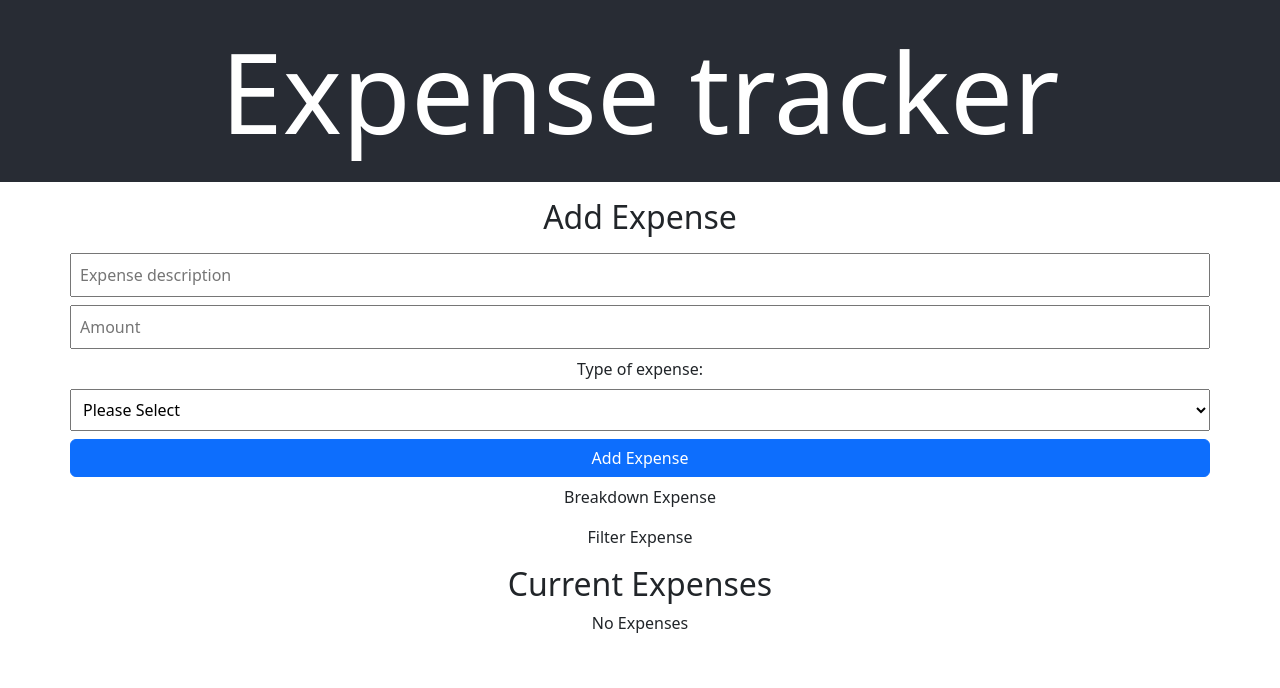
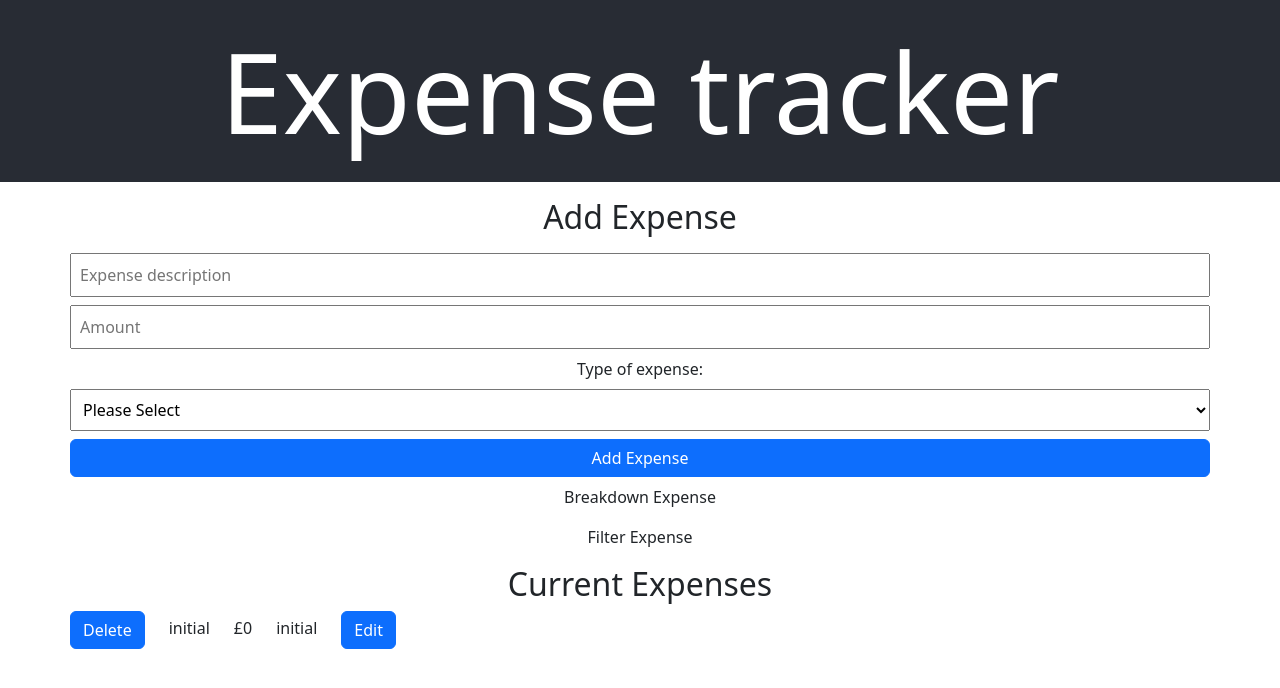
Before and after one commit to MoAnsir/Expense_Tracker, a React (Create React App) app: page / in a window 1280 px wide. Shown: the top 688 px of the page. Built offline with nearby package versions, Linux system fonts and the light colour scheme.

Commit message:
handle delete expense

```diff
--- a/src/App.js
+++ b/src/App.js
@@ -26,7 +26,7 @@ function App() {
                 <AddExpense setExpenses={setExpenses} expenses={expenses} />
                 <BreakdownExpense />
                 <FilterExpense />
-                <ListExpense expenses={expenses} />
+                <ListExpense setExpenses={setExpenses} expenses={expenses} />
             </Container>
         </div>
     );
--- a/src/Comps/ListExpense.js
+++ b/src/Comps/ListExpense.js
@@ -2,22 +2,35 @@ import { Row, Col, Button } from "react-bootstrap";
 import { useState } from "react";
 import Styles from "./ListExpense.module.scss";
 
-function ListExpense({ expenses }) {
+function ListExpense({ setExpenses, expenses }) {
     console.log(
         "🚀 ~ file: ListExpense.js ~ line 5 ~ ListExpense ~ expenses",
         expenses.length
     );
     // If these is only the initial expense then do "No expenses to show"
     //  If there are more than 2 then show from index 1 and onwards.
+
+    const handleDelete = (expenseId) => {
+        const filterDelete = expenses.filter(function (value) {
+            return value.id !== expenseId;
+        });
+        setExpenses(filterDelete);
+    };
+
     return (
         <Row>
             <Col className="p-0 m-0">
                 <h2>Current Expenses</h2>
                 <ul className="p-0 m-0">
-                    {expenses.length > 1
+                    {expenses.length
                         ? expenses.map((expense) => (
                               <li key={expense.id}>
-                                  <Button className="me-4">Delete</Button>
+                                  <Button
+                                      className="me-4"
+                                      onClick={() => handleDelete(expense.id)}
+                                  >
+                                      Delete
+                                  </Button>
                                   <p className="d-inline">{expense.type}</p>
                                   <p className="d-inline mx-4">
                                       £{expense.amount}
```
